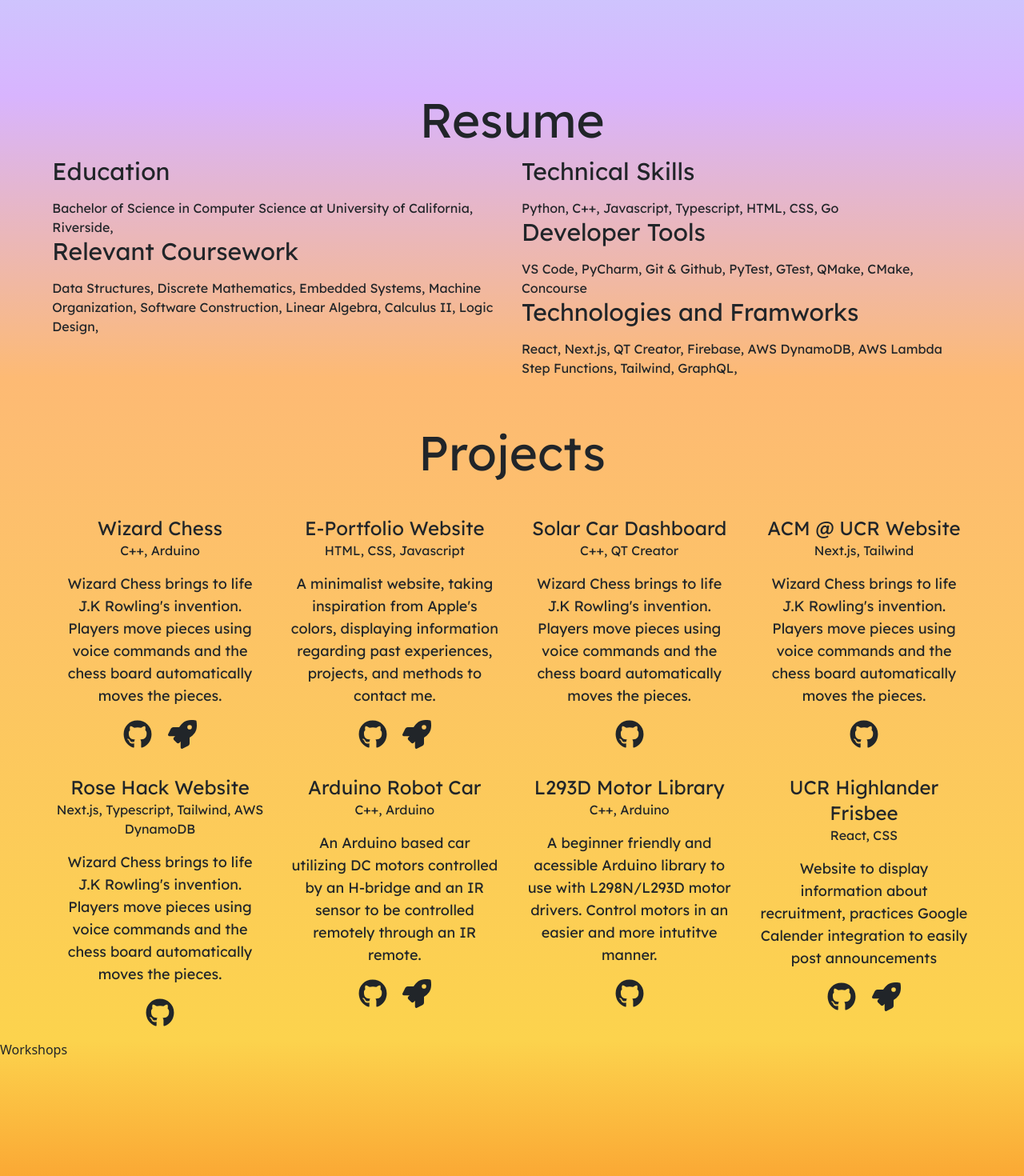
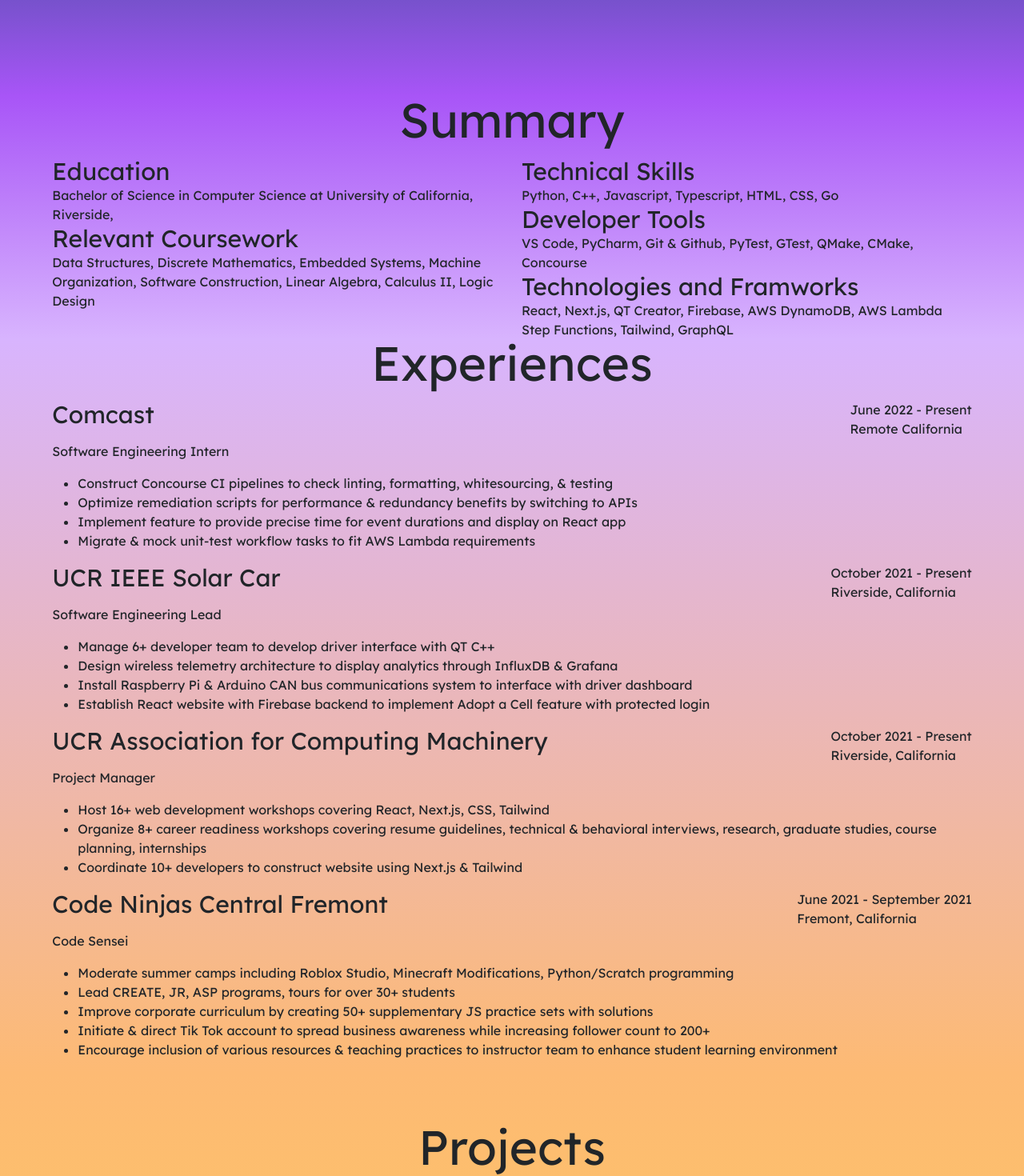
Before and after one commit to shahdivyank/shahdivyank.github.io, a Next.js app: page / in a window 1280 px wide. Shown: the part 320-1790 px from the top of the page at 80% size. Built offline with nearby package versions, Linux system fonts and the light colour scheme.

Commit message:
experiences

```diff
--- /dev/null
+++ b/components/Experiences.js
@@ -0,0 +1,82 @@
+import React from 'react'
+import { Row, Col } from "react-bootstrap"
+
+const experiences = [
+    {
+        company: "Comcast",
+        role: "Software Engineering Intern",
+        time: "June 2022 - Present",
+        location: "Remote California",
+        points: ["Construct Concourse CI pipelines to check linting, formatting, whitesourcing, & testing",
+            "Optimize remediation scripts for performance & redundancy benefits by switching to APIs",
+            "Implement feature to provide precise time for event durations and display on React app",
+            "Migrate & mock unit-test workflow tasks to fit AWS Lambda requirements"
+        ]
+    },
+    {
+        company: "UCR IEEE Solar Car",
+        role: "Software Engineering Lead",
+        time: "October 2021 - Present",
+        location: "Riverside, California",
+        points: ["Manage 6+ developer team to develop driver interface with QT C++",
+            "Design wireless telemetry architecture to display analytics through InfluxDB & Grafana",
+            "Install Raspberry Pi & Arduino CAN bus communications system to interface with driver dashboard",
+            "Establish React website with Firebase backend to implement Adopt a Cell feature with protected login"
+        ]
+    },
+    {
+        company: "UCR Association for Computing Machinery ",
+        role: "Project Manager",
+        time: "October 2021 - Present",
+        location: "Riverside, California",
+        points: ["Host 16+ web development workshops covering React, Next.js, CSS, Tailwind",
+            "Organize 8+ career readiness workshops covering resume guidelines, technical & behavioral interviews, research, graduate studies, course planning, internships",
+            "Coordinate 10+ developers to construct website using Next.js & Tailwind",
+        ]
+    },
+    {
+        company: "Code Ninjas Central Fremont",
+        role: "Code Sensei",
+        time: "June 2021 - September 2021",
+        location: "Fremont, California",
+        points: ["Moderate summer camps including Roblox Studio, Minecraft Modifications, Python/Scratch programming",
+            "Lead CREATE, JR, ASP programs, tours for over 30+ students",
+            "Improve corporate curriculum by creating 50+ supplementary JS practice sets with solutions",
+            "Initiate & direct Tik Tok account to spread business awareness while increasing follower count to 200+",
+            "Encourage inclusion of various resources & teaching practices to instructor team to enhance student learning environment"
+        ]
+    }
+]
+
+const Experiences = () => {
+    return (
+        <section className="font-lexend flex justify-center items-center flex-col bg-gradient-to-b from-purple-300 to-orange-300">
+            <p className="text-6xl">Experiences</p>
+            <Row className="w-11/12">
+                {
+                    experiences.map((experience, index) => (
+                        <Col xl={12} key={index} className="flex justify-between flex-col">
+                            <div className="flex justify-between w-full">
+                                <p><p className="text-3xl">{experience.company}</p>{experience.role}</p>
+                                <p>{experience.time}<br />{experience.location}</p>
+                            </div>
+                            <ul className="list-disc">
+                                {
+                                    experience.points.map((point, index) => (
+                                        <li key={index}>{point}</li>
+                                    ))
+                                }
+                            </ul>
+                        </Col>
+                    ))
+
+                }
+            </Row>
+
+
+
+        </section>
+    )
+}
+
+export default Experiences
--- a/components/Landing.js
+++ b/components/Landing.js
@@ -2,7 +2,7 @@
 
 const Landing = () => {
     return (
-        <div className="h-96 flex justify-center items-center bg-gradient-to-b from-sky-200 to-purple-300 ">
+        <div className="h-96 flex justify-center items-center bg-gradient-to-b from-sky-900 to-purple-500 ">
             {/* <div className="bg-red-500 w-96 -z-10 fixed top-1/2 left-1/2 -translate-x-2/4 -translate-y-2/4 h-96 rounded-full text-4xl flex justify-center items-center">
             </div> */}
 
--- a/components/Project.js
+++ b/components/Project.js
@@ -3,7 +3,7 @@
 
 const Project = ({ title, description, github, deployed, built }) => {
     return (
-        <div className="flex justify-center items-center flex-col">
+        <div className="flex justify-center items-center flex-col ">
 
             <p className="text-2xl text-center m-0 p-0">{title}</p>
             <p className = "text-center">{built}</p>
--- a/components/Projects.js
+++ b/components/Projects.js
@@ -69,7 +69,7 @@
             <Row className = "w-11/12">
                 {
                     projects.map((project, index) => (
-                        <Col key={index} xl = {3} lg = {4} sm = {6} className = "p-3 ">
+                        <Col key={index} xl = {3} lg = {4} sm = {6} className = " p-3 border-x border-black">
                             <Project title={project.title} description={project.description} github={project.github} deployed={project.deployed} built = {project.built}/>
                         </Col>
                     ))
--- a/components/Resume.js
+++ b/components/Resume.js
@@ -3,22 +3,22 @@
 
 const Resume = () => {
     return (
-        <section id="resume" className="flex justify-center items-center font-lexend flex-col -z-20 bg-gradient-to-b from-purple-300 to-orange-300 ">
-            <p className="text-6xl">Resume</p>
+        <section id="resume" className="flex justify-center items-center font-lexend flex-col -z-20 bg-gradient-to-b from-purple-500 to-purple-300 ">
+            <p className="text-6xl">Summary</p>
 
             <Row className=" w-11/12">
                 <Col xl={6} className="">
 
-                    <p className='text-3xl'>Education</p>
+                    <p className='text-3xl m-0 p-0'>Education</p>
                     Bachelor of Science in Computer Science at University of California, Riverside,
-                    <p className="text-3xl">Relevant Coursework</p>
+                    <p className="text-3xl m-0 p-0">Relevant Coursework</p>
                     <div className="flex justify-evenly items-center">
-                        Data Structures, Discrete Mathematics, Embedded Systems, Machine Organization, Software Construction, Linear Algebra, Calculus II, Logic Design,
+                        Data Structures, Discrete Mathematics, Embedded Systems, Machine Organization, Software Construction, Linear Algebra, Calculus II, Logic Design
                     </div>
                 </Col>
                 <Col xl={6} className="">
                     <div>
-                        <p className="text-3xl">Technical Skills</p>
+                        <p className="text-3xl m-0 p-0">Technical Skills</p>
                         Python,
                         C++,
                         Javascript,
@@ -28,7 +28,7 @@
                         Go
                     </div>
                     <div>
-                        <p className="text-3xl">Developer Tools</p>
+                        <p className="text-3xl m-0 p-0">Developer Tools</p>
                         VS Code,
                         PyCharm,
                         Git & Github,
@@ -39,7 +39,7 @@
                         Concourse
                     </div>
                     <div>
-                        <p className="text-3xl">Technologies and Framworks</p>
+                        <p className="text-3xl m-0 p-0">Technologies and Framworks</p>
                         React,
                         Next.js,
                         QT Creator,
@@ -47,7 +47,7 @@
                         AWS DynamoDB,
                         AWS Lambda Step Functions,
                         Tailwind,
-                        GraphQL,
+                        GraphQL
                     </div>
                 </Col>
             </Row>
--- a/pages/index.js
+++ b/pages/index.js
@@ -1,4 +1,5 @@
 import React from 'react'
+import Experiences from '../components/Experiences'
 import Footer from '../components/Footer'
 import Landing from '../components/Landing'
 import Navigation from '../components/Navigation'
@@ -13,6 +14,7 @@
             <Navigation />
             <Landing />
             <Resume />
+            <Experiences />
             <Projects/>
             <Workshops />
             <Footer />
```
